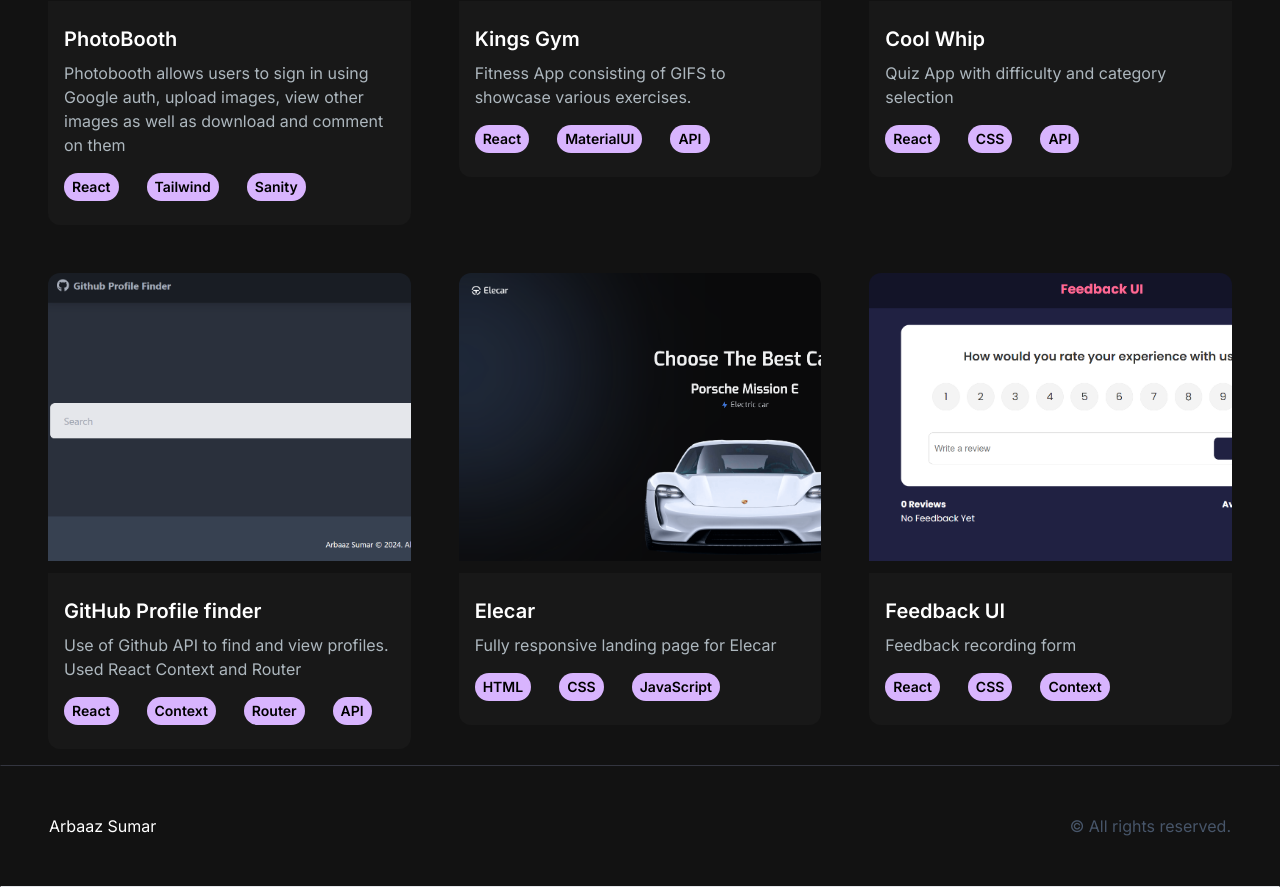
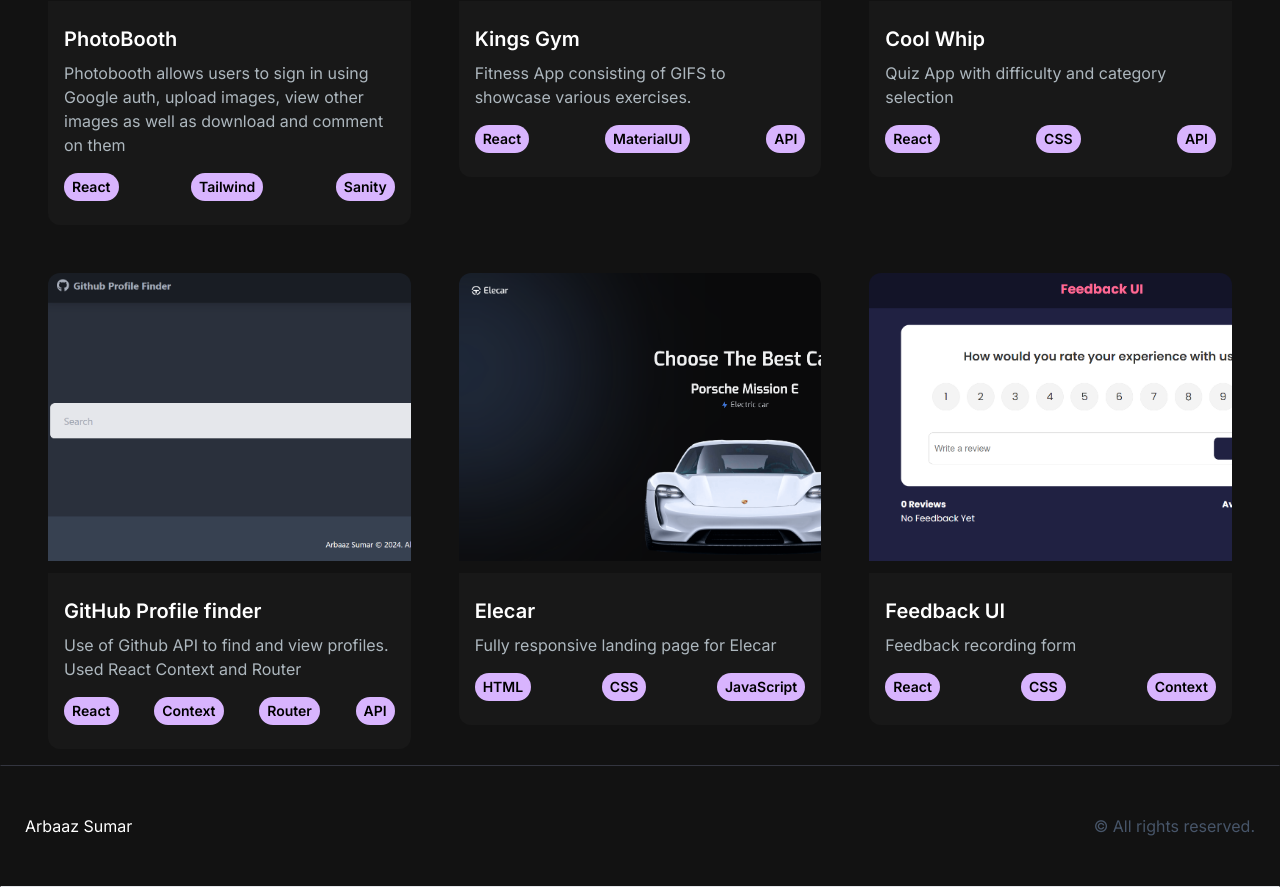
Before and after one commit to arbaaz-77/portfolio, a Next.js app: page / in a window 1280 px wide. Shown: the part 1560-2447 px from the top of the page. Built offline with nearby package versions, Linux system fonts and the light colour scheme.

Commit message:
fixing UI bugs

```diff
--- a/app/components/Footer.jsx
+++ b/app/components/Footer.jsx
@@ -3,7 +3,7 @@
 const Footer = () => {
   return (
     <footer className="footer border z-10 border-t-[#33353F] border-l-transparent border-r-transparent text-white">
-      <div className="container p-12 flex justify-between">
+      <div className="container py-12 px-6 flex justify-between">
         <span>Arbaaz Sumar</span>
         <p className="text-slate-600">&#169; All rights reserved.</p>
       </div>
--- a/app/components/ProjectCard.jsx
+++ b/app/components/ProjectCard.jsx
@@ -40,8 +40,8 @@
       </div>
       <div className="text-white rounded-b-xl mt-3 bg-[#181818] py-6 px-4">
         <h5 className="text-xl font-semibold mb-2">{title}</h5>
-        <p className="text-[#ADB7BE]">{desc}</p>
-        <ul className="flex space-x-7 text-black mt-4">
+        <p className="text-md text-[#ADB7BE]">{desc}</p>
+        <ul className="flex justify-between text-black mt-4">
           {tags.map((tag) => (
             <li
               key={tag}
--- a/app/components/Projects.jsx
+++ b/app/components/Projects.jsx
@@ -4,7 +4,7 @@
 
 const Projects = () => {
   return (
-    <section id="projects">
+    <div id="projects">
       <h2 className="text-center text-4xl font-bold text-white my-6">
         Projects
       </h2>
@@ -21,7 +21,7 @@
           />
         ))}
       </div>
-    </section>
+    </div>
   );
 };
 
--- a/app/page.js
+++ b/app/page.js
@@ -6,7 +6,7 @@
 
 export default function Home() {
   return (
-    <main className="flex min-h-screen flex-col bg-[#121212]">
+    <main className=" flex min-h-screen flex-col bg-[#121212]">
       <Navbar />
       <div className="container mt-24 mx-auto px-12 py-4">
         <Hero />
--- a/package.json
+++ b/package.json
@@ -5,7 +5,7 @@
   "scripts": {
     "dev": "next dev",
     "build": "next build",
-    "start": "next start",
+    "start": "NODE_ENV=production node server.js",
     "lint": "next lint"
   },
   "dependencies": {
```
